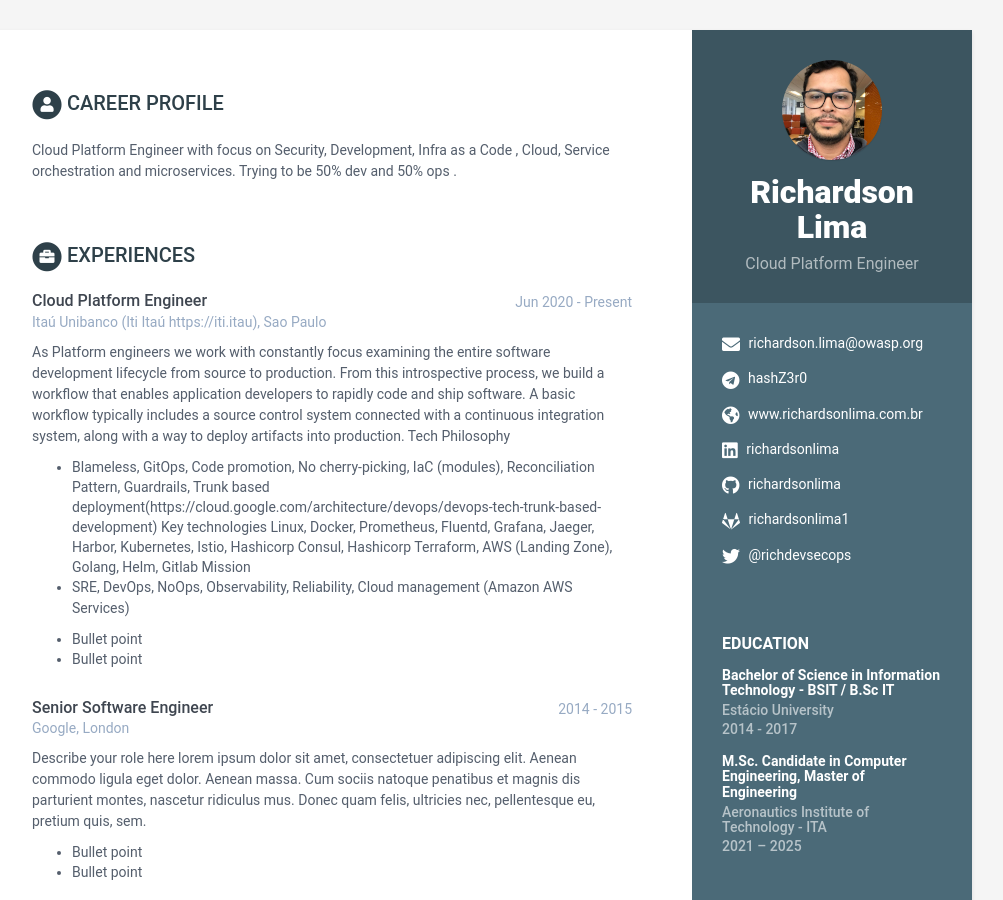
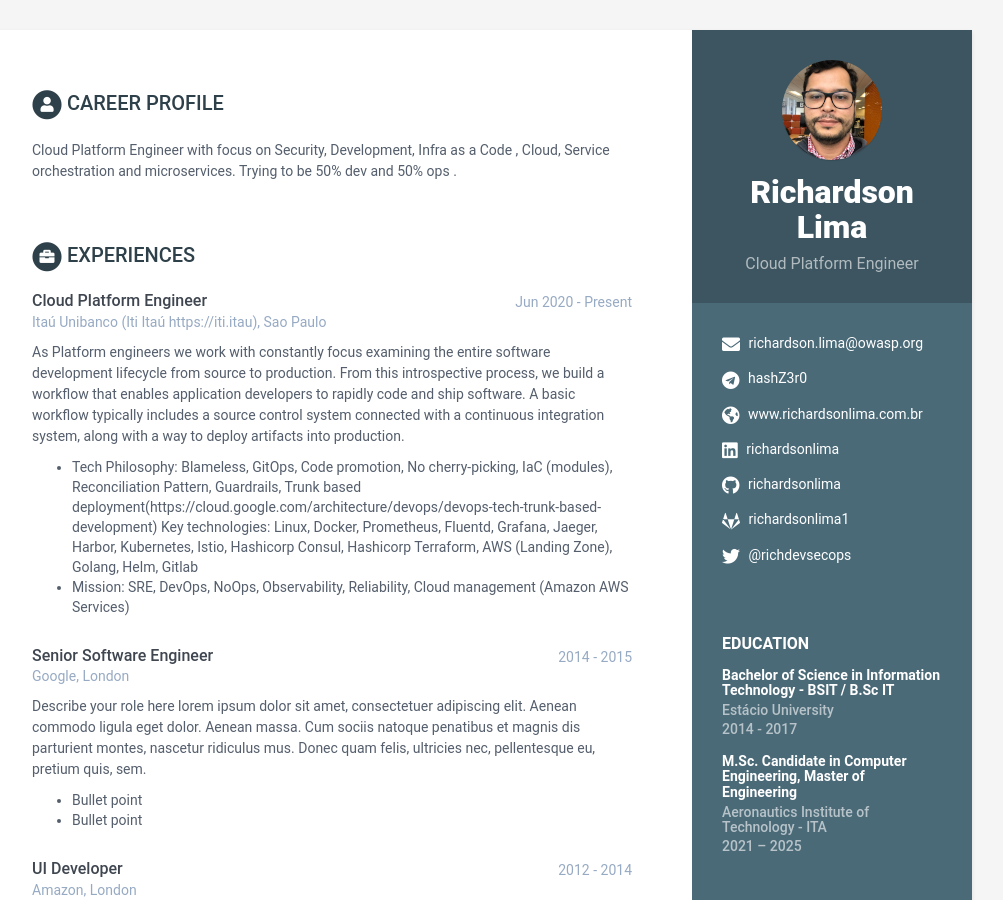
Before and after one commit to richardsonlima/cv, a Jekyll site: the page built from index.html, in a window 1280 px wide and 900 px high. Shown: the whole window, without its empty margins (168-1171 px from the left). Built offline with Jekyll 4.4.1, drawn with Linux system fonts in a browser that asks for light colours.

Commit message:
updatin cv - debug

```diff
--- a/_data/data.yml
+++ b/_data/data.yml
@@ -73,16 +73,10 @@ experiences:
         application developers to rapidly code and ship software. A basic
         workflow typically includes a source control system connected with
         a continuous integration system, along with a way to deploy artifacts into production.
-        Tech Philosophy
-          - Blameless, GitOps, Code promotion, No cherry-picking, IaC (modules), Reconciliation Pattern, Guardrails, Trunk based deployment(https://cloud.google.com/architecture/devops/devops-tech-trunk-based-development)
-        Key technologies
-          Linux, Docker, Prometheus, Fluentd, Grafana, Jaeger, Harbor, Kubernetes, Istio, Hashicorp Consul, Hashicorp Terraform,
+        - Tech Philosophy: Blameless, GitOps, Code promotion, No cherry-picking, IaC (modules), Reconciliation Pattern, Guardrails, Trunk based deployment(https://cloud.google.com/architecture/devops/devops-tech-trunk-based-development)
+        Key technologies: Linux, Docker, Prometheus, Fluentd, Grafana, Jaeger, Harbor, Kubernetes, Istio, Hashicorp Consul, Hashicorp Terraform,
           AWS (Landing Zone), Golang, Helm, Gitlab
-        Mission
-          - SRE, DevOps, NoOps, Observability, Reliability, Cloud management (Amazon AWS Services)
-
-          - Bullet point
-          - Bullet point
+        - Mission: SRE, DevOps, NoOps, Observability, Reliability, Cloud management (Amazon AWS Services)
     - role: Senior Software Engineer
       time: 2014 - 2015
       company: Google, London
```
